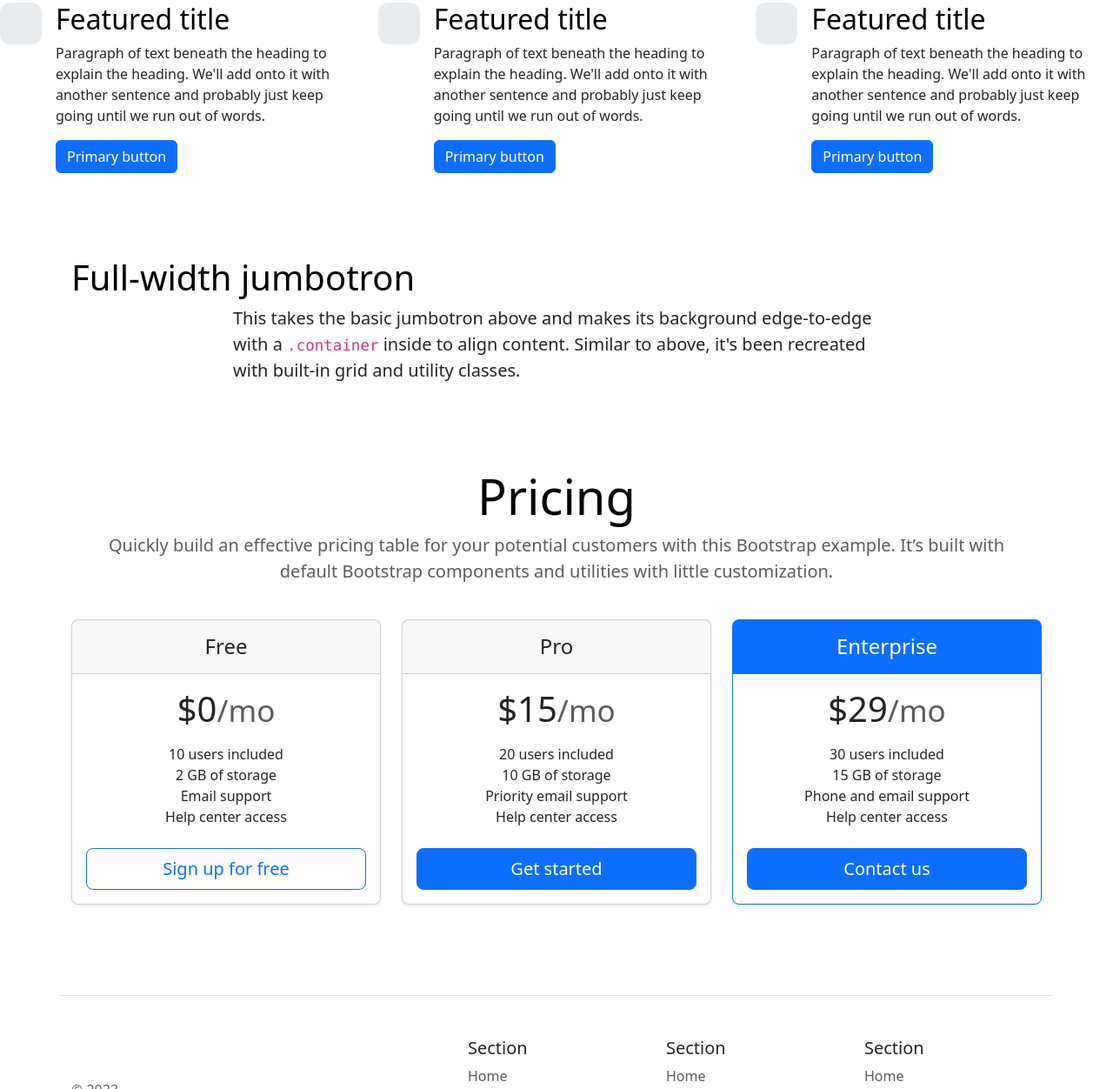
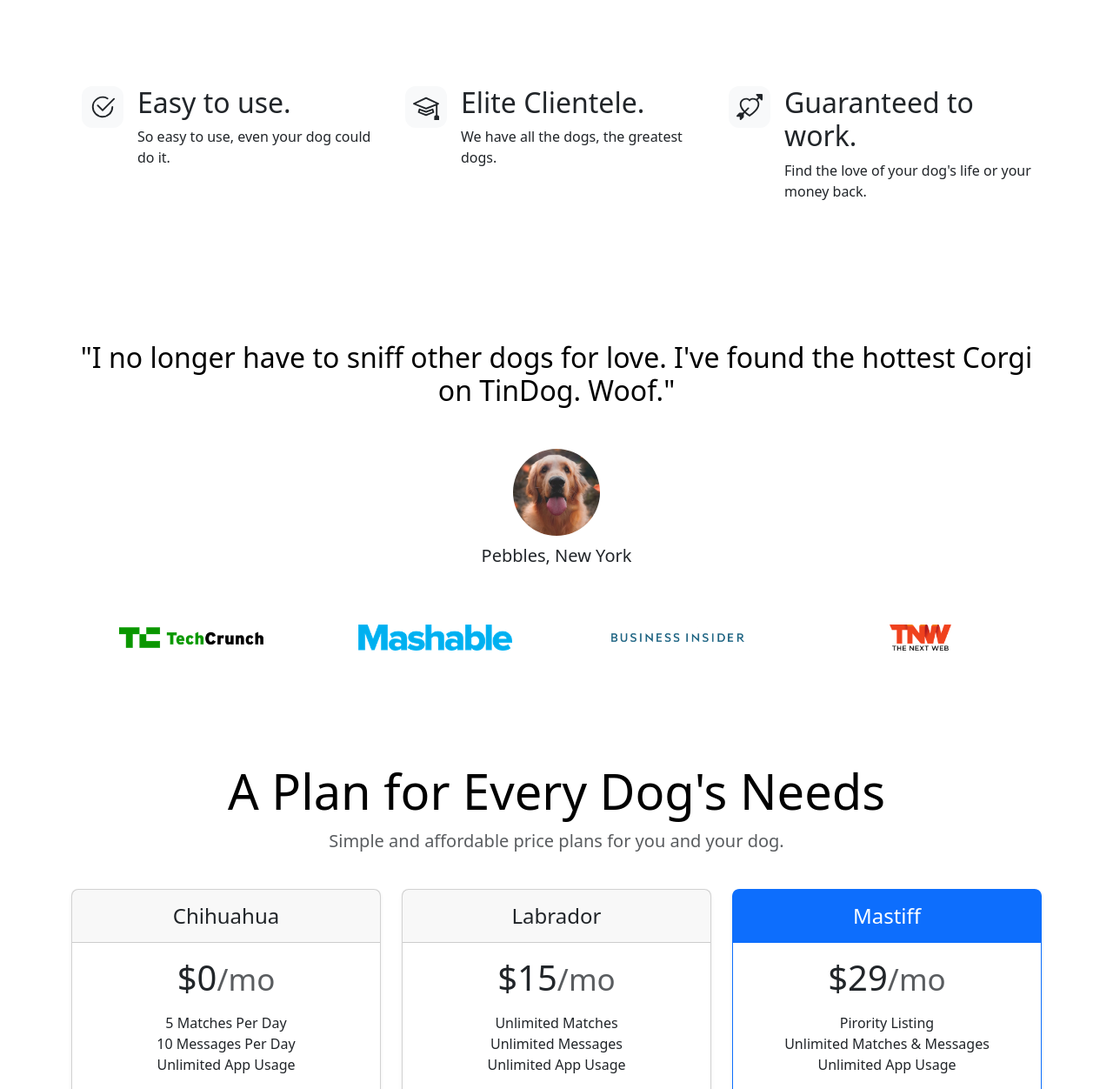
Before and after one commit to MrC-J-H/Lesson-11, a plain HTML site: page index.html in a window 1280 px wide. Shown: the part 622-1874 px from the top of the page at 87% size. Drawn offline with nearby package versions, Linux system fonts and the light colour scheme.

Commit message:
Add files via upload

```diff
--- a/index.html
+++ b/index.html
@@ -39,28 +39,13 @@
   </Style>
 
   <link href="https://cdn.jsdelivr.net/npm/bootstrap@5.3.2/dist/css/bootstrap.min.css" rel="stylesheet" integrity="sha384-T3c6CoIi6uLrA9TneNEoa7RxnatzjcDSCmG1MXxSR1GAsXEV/Dwwykc2MPK8M2HN" crossorigin="anonymous">
+  <link rel="stylesheet" href="./css/style.css">
 </head>
 
 <body>
 
   <!-- Title -->
 
-  <!--<div class="container col-xxl-8 px-4 py-5">
-    <div class="row flex-lg-row-reverse align-items-center g-5 py-5">
-      <div class="col-10 col-sm-8 col-lg-6">
-        <img src="bootstrap-themes.png" class="d-block mx-lg-auto img-fluid" alt="Bootstrap Themes" width="700" height="500" loading="lazy">
-      </div>
-      <div class="col-lg-6">
-        <h1 class="display-5 fw-bold text-body-emphasis lh-1 mb-3">Responsive left-aligned hero with image</h1>
-        <p class="lead">Quickly design and customize responsive mobile-first sites with Bootstrap, the world’s most popular front-end open source toolkit, featuring Sass variables and mixins, responsive grid system, extensive prebuilt components, and powerful JavaScript plugins.</p>
-        <div class="d-grid gap-2 d-md-flex justify-content-md-start">
-          <button type="button" class="btn btn-primary btn-lg px-4 me-md-2">Primary</button>
-          <button type="button" class="btn btn-outline-secondary btn-lg px-4">Default</button>
-        </div>
-      </div>
-    </div>
-  </div>
--->
 <section class="gradient-background" id="title">
 <div class="container col-xxl-8 px-4 pt-5">
   <div class="row flex-lg-row-reverse align-items-center g-5">
@@ -68,8 +53,8 @@
         <img src="./images/iphone.png" class="d-block mx-lg-auto img-fluid mb-0" alt="Bootstrap Themes" width="300" loading="lazy">
       </div>
       <div class="col-lg-6">
-        <h1 class="fw-bold text-body-emphasis mb-3">Meet new and interesting dogs nearby.</h1>
-        <div class="d-grid gap-2 d-md-flex justify-content-md-start">
+        <h1 class="fw-bold text-body-emphasis lh-1 mb-3">Meet new and interesting dogs nearby.</h1>
+        <div class="d-grid gap-2 d-md-flex justify-content-md-start pb-5">
           <button type="button" class="btn btn-primary btn-lg px-4 me-md-2 btn-light"><svg xmlns="http://www.w3.org/2000/svg" width="16" height="16" fill="currentColor"
             class="bi bi-apple mb-1" viewBox="0 0 16 16">
 <path
@@ -90,54 +75,78 @@
 
   <!-- Features -->
   <section id="features">
+    <div class="container px-4 py-5 mt-5">
       <div class="row g-4 py-5 row-cols-1 row-cols-lg-3">
         <div class="col d-flex align-items-start">
-        <div class="icon-square text-body-emphasis bg-body-secondary d-inline-flex align-items-center justify-content-center fs-4 flex-shrink-0 me-3">
-          <svg class="bi" width="1em" height="1em"><use xlink:href="#toggles2"></use></svg>
+          <div class="icon-square bg-light text-dark flex-shrink-0 me-3 d-flex justify-content-center align-items-center">
+            <svg xmlns="http://www.w3.org/2000/svg" height="30" fill="currentColor" class="bi bi-check2-circle"
+              viewBox="0 0 16 16">
+<path
+                d="M2.5 8a5.5 5.5 0 0 1 8.25-4.764.5.5 0 0 0 .5-.866A6.5 6.5 0 1 0 14.5 8a.5.5 0 0 0-1 0 5.5 5.5 0 1 1-11 0z" />
+<path
+                d="M15.354 3.354a.5.5 0 0 0-.708-.708L8 9.293 5.354 6.646a.5.5 0 1 0-.708.708l3 3a.5.5 0 0 0 .708 0l7-7z" />
+</svg>
           </div>
           <div>
-          <h3 class="fs-2 text-body-emphasis">Featured title</h3>
-          <p>Paragraph of text beneath the heading to explain the heading. We'll add onto it with another sentence and probably just keep going until we run out of words.</p>
-          <a href="#" class="btn btn-primary">
-            Primary button
-          </a>
+            <h2>Easy to use.</h2>
+            <p>So easy to use, even your dog could do it.</p>
           </div>
         </div>
         <div class="col d-flex align-items-start">
-        <div class="icon-square text-body-emphasis bg-body-secondary d-inline-flex align-items-center justify-content-center fs-4 flex-shrink-0 me-3">
-          <svg class="bi" width="1em" height="1em"><use xlink:href="#cpu-fill"></use></svg>
+          <div class="icon-square bg-light text-dark flex-shrink-0 me-3 d-flex justify-content-center align-items-center">
+            <svg xmlns="http://www.w3.org/2000/svg" height="30" fill="currentColor" class="bi bi-mortarboard" viewBox="0 0 16 16">
+              <path d="M8.211 2.047a.5.5 0 0 0-.422 0l-7.5 3.5a.5.5 0 0 0 .025.917l7.5 3a.5.5 0 0 0 .372 0L14 7.14V13a1 1 0 0 0-1 1v2h3v-2a1 1 0 0 0-1-1V6.739l.686-.275a.5.5 0 0 0 .025-.917l-7.5-3.5ZM8 8.46 1.758 5.965 8 3.052l6.242 2.913L8 8.46Z"/>
+              <path d="M4.176 9.032a.5.5 0 0 0-.656.327l-.5 1.7a.5.5 0 0 0 .294.605l4.5 1.8a.5.5 0 0 0 .372 0l4.5-1.8a.5.5 0 0 0 .294-.605l-.5-1.7a.5.5 0 0 0-.656-.327L8 10.466 4.176 9.032Zm-.068 1.873.22-.748 3.496 1.311a.5.5 0 0 0 .352 0l3.496-1.311.22.748L8 12.46l-3.892-1.556Z"/>
+              </svg>
           </div>
           <div>
-          <h3 class="fs-2 text-body-emphasis">Featured title</h3>
-          <p>Paragraph of text beneath the heading to explain the heading. We'll add onto it with another sentence and probably just keep going until we run out of words.</p>
-          <a href="#" class="btn btn-primary">
-            Primary button
-          </a>
+            <h2>Elite Clientele.</h2>
+            <p>We have all the dogs, the greatest dogs.</p>
           </div>
         </div>
         <div class="col d-flex align-items-start">
-        <div class="icon-square text-body-emphasis bg-body-secondary d-inline-flex align-items-center justify-content-center fs-4 flex-shrink-0 me-3">
-          <svg class="bi" width="1em" height="1em"><use xlink:href="#tools"></use></svg>
+          <div class="icon-square bg-light text-dark flex-shrink-0 me-3 d-flex justify-content-center align-items-center">
+            <svg xmlns="http://www.w3.org/2000/svg" height="30" fill="currentColor" class="bi bi-arrow-through-heart"
+            viewBox="0 0 16 16">
+<path fill-rule="evenodd"
+              d="M2.854 15.854A.5.5 0 0 1 2 15.5V14H.5a.5.5 0 0 1-.354-.854l1.5-1.5A.5.5 0 0 1 2 11.5h1.793l.53-.53c-.771-.802-1.328-1.58-1.704-2.32-.798-1.575-.775-2.996-.213-4.092C3.426 2.565 6.18 1.809 8 3.233c1.25-.98 2.944-.928 4.212-.152L13.292 2 12.147.854A.5.5 0 0 1 12.5 0h3a.5.5 0 0 1 .5.5v3a.5.5 0 0 1-.854.354L14 2.707l-1.006 1.006c.236.248.44.531.6.845.562 1.096.585 2.517-.213 4.092-.793 1.563-2.395 3.288-5.105 5.08L8 13.912l-.276-.182a21.86 21.86 0 0 1-2.685-2.062l-.539.54V14a.5.5 0 0 1-.146.354l-1.5 1.5Zm2.893-4.894A20.419 20.419 0 0 0 8 12.71c2.456-1.666 3.827-3.207 4.489-4.512.679-1.34.607-2.42.215-3.185-.817-1.595-3.087-2.054-4.346-.761L8 4.62l-.358-.368c-1.259-1.293-3.53-.834-4.346.761-.392.766-.464 1.845.215 3.185.323.636.815 1.33 1.519 2.065l1.866-1.867a.5.5 0 1 1 .708.708L5.747 10.96Z" />
+</svg>
           </div>
           <div>
-          <h3 class="fs-2 text-body-emphasis">Featured title</h3>
-          <p>Paragraph of text beneath the heading to explain the heading. We'll add onto it with another sentence and probably just keep going until we run out of words.</p>
-          <a href="#" class="btn btn-primary">
-            Primary button
-          </a>
+            <h2>Guaranteed to work.</h2>
+            <p>Find the love of your dog's life or your money back.</p>
+          </div>
         </div>
       </div>
     </div>
   </section>
 
-
   <!-- Testimonial -->
   <section id="testimonial">
 <div class="container py-5">
-      <h1 class="text-body-emphasis">Full-width jumbotron</h1>
-      <p class="col-lg-8 mx-auto lead">
-        This takes the basic jumbotron above and makes its background edge-to-edge with a <code>.container</code> inside to align content. Similar to above, it's been recreated with built-in grid and utility classes.
+      <h2 class="text-body-emphasis text-center mb-5">"I no longer have to sniff other dogs for love. I've found the hottest Corgi on TinDog. Woof."</h2>
+      <div class="d-flex justify-content-center mb-2" ><img src="./images/dog-img.jpg" class="profile-img"/></div>
+      <p class="col-lg-8 mx-auto lead text-center">
+        Pebbles, New York
       </p>
+      <div class="container">
+        <div class="row py-5">
+          <div class="col-lg-3 col-sm-12">
+            <img src="./images/techcrunch.png" alt="techcrunch" height="30px"
+            class="d-block mx-auto"/>
+          </div>
+          <div class="col-lg-3 col-sm-12">
+            <img src="./images/mashable.png" alt="mashable" height="30px"
+            class="d-block mx-auto"/>
+          </div>          <div class="col-lg-3 col-sm-12">
+            <img src="./images/bizinsider.png" alt="bizinsider" height="30px"
+            class="d-block mx-auto"/>
+          </div>          <div class="col-lg-3 col-sm-12">
+            <img src="./images/tnw.png" alt="tnw" height="30px"
+            class="d-block mx-auto"/>
+          </div>
+        </div>
+
     </div>
   </section>
 
@@ -147,8 +156,8 @@
       <header>
 
         <div class="pricing-header p-3 pb-md-4 mx-auto text-center">
-          <h1 class="display-4 fw-normal text-body-emphasis">Pricing</h1>
-          <p class="fs-5 text-body-secondary">Quickly build an effective pricing table for your potential customers with this Bootstrap example. It’s built with default Bootstrap components and utilities with little customization.</p>
+          <h2 class="display-4 fw-normal text-body-emphasis">A Plan for Every Dog's Needs</h2>
+          <p class="fs-5 text-body-secondary">Simple and affordable price plans for you and your dog.</p>
         </div>
       </header>
 
@@ -157,51 +166,48 @@
           <div class="col">
             <div class="card mb-4 rounded-3 shadow-sm">
               <div class="card-header py-3">
-                <h4 class="my-0 fw-normal">Free</h4>
+                <h4 class="my-0 fw-normal">Chihuahua</h4>
               </div>
               <div class="card-body">
                 <h1 class="card-title pricing-card-title">$0<small class="text-body-secondary fw-light">/mo</small></h1>
                 <ul class="list-unstyled mt-3 mb-4">
-                  <li>10 users included</li>
-                  <li>2 GB of storage</li>
-                  <li>Email support</li>
-                  <li>Help center access</li>
+                  <li>5 Matches Per Day</li>
+                  <li>10 Messages Per Day</li>
+                  <li>Unlimited App Usage</li>
                 </ul>
-                <button type="button" class="w-100 btn btn-lg btn-outline-primary">Sign up for free</button>
+                <button type="button" class="w-100 btn btn-lg btn-outline-dark">Sign up for free</button>
               </div>
             </div>
           </div>
           <div class="col">
             <div class="card mb-4 rounded-3 shadow-sm">
               <div class="card-header py-3">
-                <h4 class="my-0 fw-normal">Pro</h4>
+                <h4 class="my-0 fw-normal">Labrador</h4>
               </div>
               <div class="card-body">
                 <h1 class="card-title pricing-card-title">$15<small class="text-body-secondary fw-light">/mo</small></h1>
                 <ul class="list-unstyled mt-3 mb-4">
-                  <li>20 users included</li>
-                  <li>10 GB of storage</li>
-                  <li>Priority email support</li>
-                  <li>Help center access</li>
+                  <li>Unlimited Matches</li>
+                  <li>Unlimited Messages</li>
+                  <li>Unlimited App Usage</li>
                 </ul>
-                <button type="button" class="w-100 btn btn-lg btn-primary">Get started</button>
+                <button type="button" class="w-100 btn btn-lg btn-dark">Get started</button>
               </div>
             </div>
           </div>
           <div class="col">
             <div class="card mb-4 rounded-3 shadow-sm border-primary">
               <div class="card-header py-3 text-bg-primary border-primary">
-                <h4 class="my-0 fw-normal">Enterprise</h4>
+                <h4 class="my-0 fw-normal">Mastiff</h4>
               </div>
               <div class="card-body">
                 <h1 class="card-title pricing-card-title">$29<small class="text-body-secondary fw-light">/mo</small></h1>
                 <ul class="list-unstyled mt-3 mb-4">
-                  <li>30 users included</li>
-                  <li>15 GB of storage</li>
-                  <li>Phone and email support</li>
-                  <li>Help center access</li>
+                  <li>Pirority Listing</li>
+                  <li>Unlimited Matches & Messages</li>
+                  <li>Unlimited App Usage</li>
                 </ul>
-                <button type="button" class="w-100 btn btn-lg btn-primary">Contact us</button>
+                <button type="button" class="w-100 btn btn-lg btn-dark">Contact us</button>
               </div>
             </div>
           </div>
```
Lines whose indentation alone changed are shown as unchanged.
